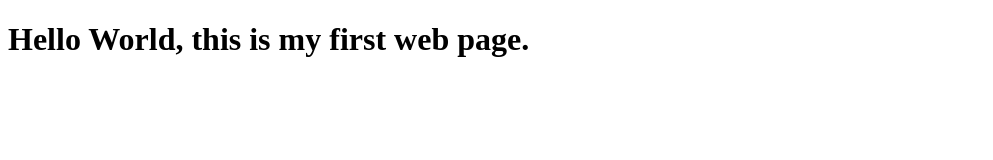
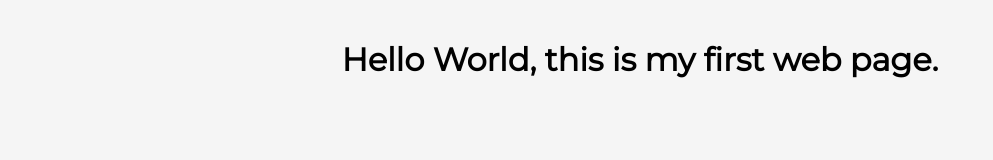
Before and after one commit to cess0908/sample, a plain HTML site: page index.html in a window 1280 px wide. Shown: the whole page, without its empty margins (0-993 px from the left). Drawn offline with Linux system fonts and the light colour scheme.

Commit message:
Update index.html

```diff
--- a/index.html
+++ b/index.html
@@ -1,11 +1,28 @@
 <!DOCTYPE html>
 <html lang="en">
 <head>
-<meta charset="UTF-8">
-<meta name="viewport" content="width=device-width, initial-scale=1.0">
-<title>My Website</title>
+  <meta charset="UTF-8">
+  <meta name="viewport" content="width=device-width, initial-scale=1.0">
+  <title>My Website</title>
+  <link href="https://fonts.googleapis.com/css2?family=Montserrat&display=swap" rel="stylesheet">
+  <style>
+    body {
+      margin: 0;
+      font-family: 'Montserrat', sans-serif;
+      display: flex;
+      justify-content: center;
+      align-items: flex-start;
+      height: 100vh;
+      background-color: #f5f5f5;
+    }
+
+    h1 {
+      margin-top: 40px;
+      text-align: center;
+    }
+  </style>
 </head>
 <body>
-<h1>Hello World, this is my first web page.</h1>
+  <h1>Hello World, this is my first web page.</h1>
 </body>
 </html>
```
